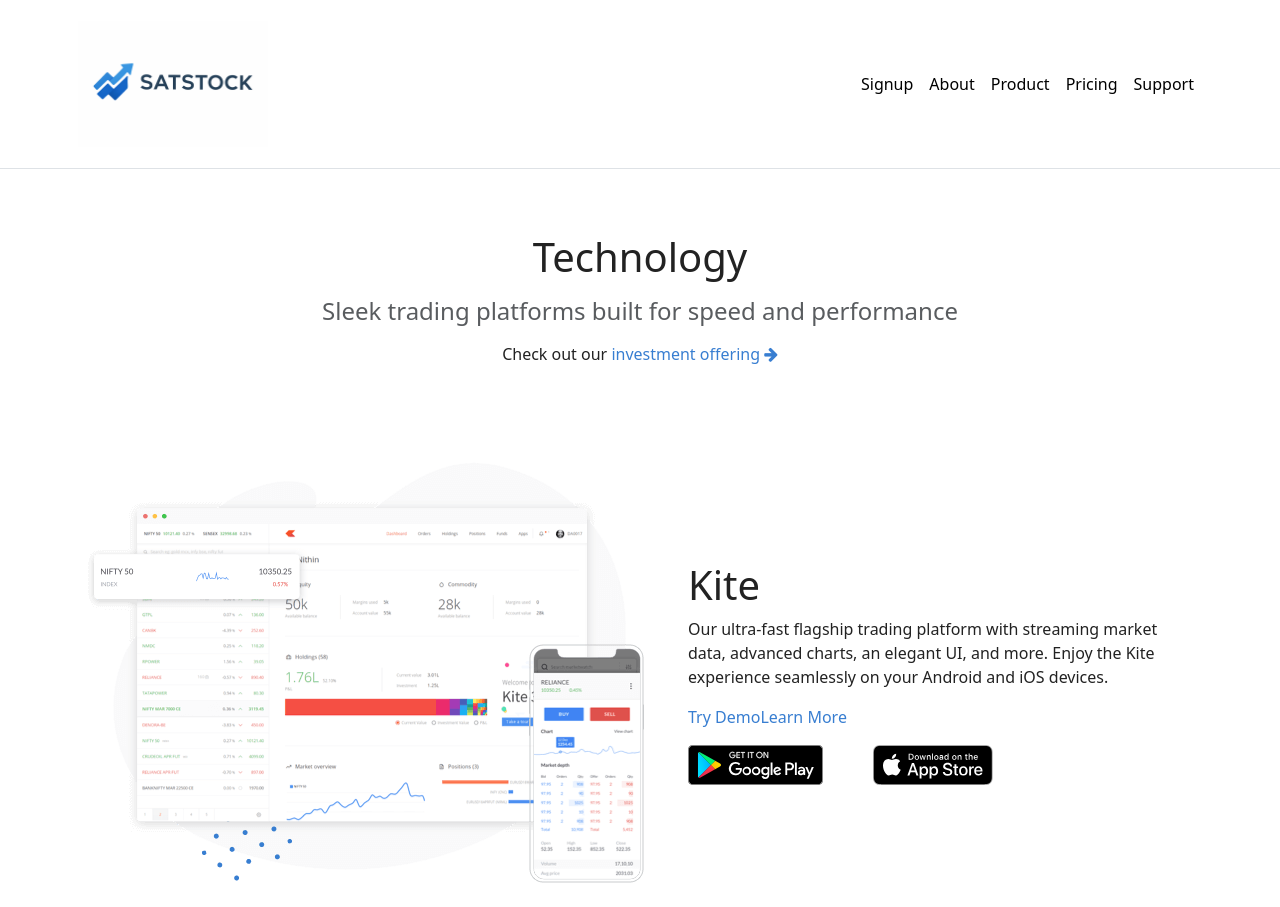
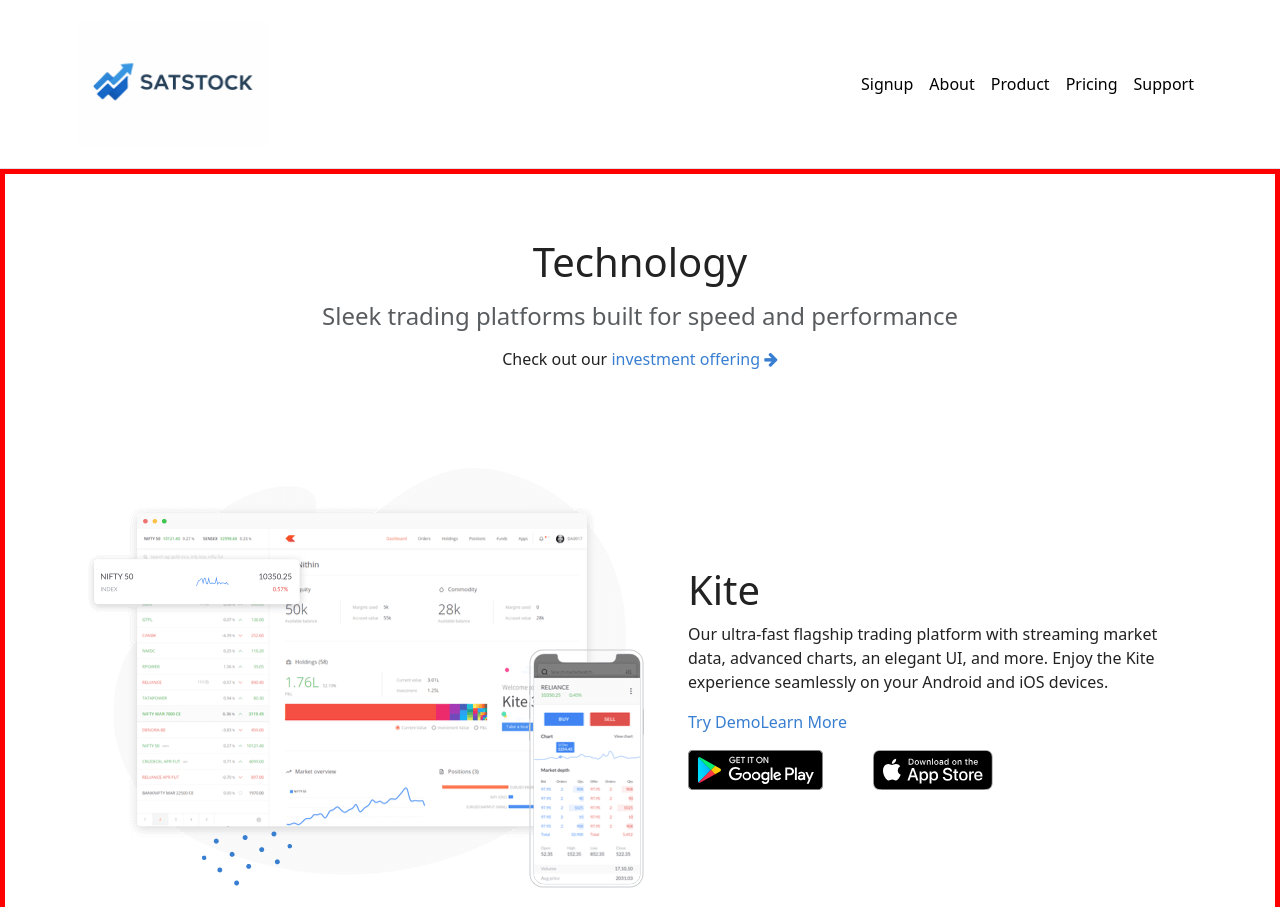
Before and after one commit to satyamraj721/satstock, a React app in the folder frontend/: page /product in a window 1280 px wide. Shown: the top 907 px of the page. Built offline with nearby package versions, Linux system fonts and the light colour scheme.

Commit message:
Add red border to product page

```diff
--- a/frontend/src/landing_page/products/product.css
+++ b/frontend/src/landing_page/products/product.css
@@ -1,4 +1,7 @@
 /* ========= PRODUCT PAGE – NUCLEAR RESET ========= */
+.product-page {
+  border: 5px solid red;
+}
 
 .product-page * {
   box-shadow: none !important;
```
